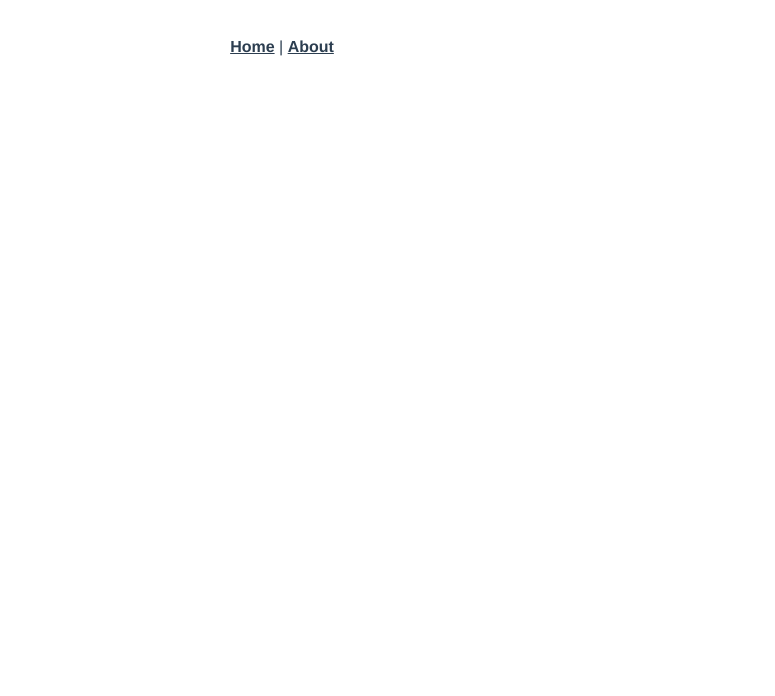
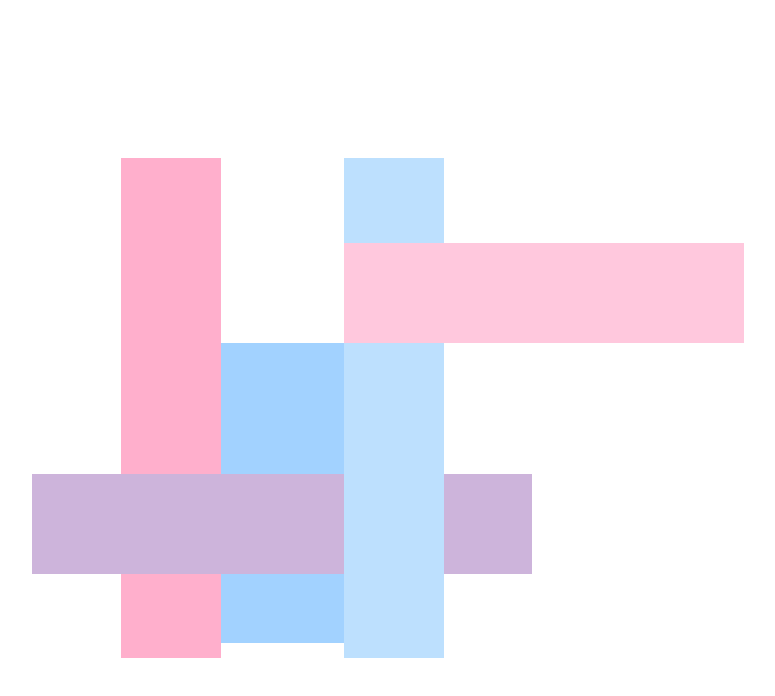
Before and after one commit to YosraFeili/dynamicBtn, a Vue app: page /uiposision in a window 1280 px wide. Shown: the top 696 px of the page, without its empty margins (358-1133 px from the left). Built offline with nearby package versions, Linux system fonts and the light colour scheme.

Commit message:
add task position

```diff
--- a/src/App.vue
+++ b/src/App.vue
@@ -1,9 +1,5 @@
 <template>
   <div id="app">
-    <nav>
-      <router-link to="/">Home</router-link> |
-      <router-link to="/about">About</router-link>
-    </nav>
     <router-view/>
   </div>
 </template>
--- a/src/router/index.js
+++ b/src/router/index.js
@@ -1,6 +1,7 @@
 import Vue from 'vue'
 import VueRouter from 'vue-router'
 import HomeView from '../views/HomeView.vue'
+import UiPosition from '@/views/UiPosition'
 
 Vue.use(VueRouter)
 
@@ -9,6 +10,11 @@ const routes = [
     path: '/',
     name: 'home',
     component: HomeView
+  },
+  {
+    path: '/uiposision',
+    name: 'position',
+    component: UiPosition
   },
   {
     path: '/about',
--- a/src/views/HomeView.vue
+++ b/src/views/HomeView.vue
@@ -1,18 +1,12 @@
 <template>
   <div class="home">
-    <img alt="Vue logo" src="../assets/logo.png">
-    <HelloWorld msg="Welcome to Your Vue.js App"/>
+    <router-link :to="{name:'position'}">task position</router-link>
   </div>
 </template>
 
 <script>
 // @ is an alias to /src
-import HelloWorld from '@/components/HelloWorld.vue'
-
 export default {
-  name: 'HomeView',
-  components: {
-    HelloWorld
-  }
+  name: 'HomeView'
 }
 </script>
--- /dev/null
+++ b/src/views/UiPosition.vue
@@ -0,0 +1,62 @@
+<template>
+<div class="body">
+    <div class="first"></div>
+    <div class="second"></div>
+    <div class="third"></div>
+    <div class="fourth"></div>
+  <div class="fifth"></div>
+  </div>
+</template>
+
+<script>
+export default {
+  name: 'UiPosition'
+}
+</script>
+
+<style scoped>
+.body{
+  display: flex;
+  justify-content: center;
+  align-items: center;
+  height: 100vh;
+  position: relative;
+}
+.first{
+  background-color: #FFAFCC;
+  width: 100px;
+  height: 500px;
+  position: absolute;
+  right: 693px;
+}
+.second{
+  background-color: #CDB4DB;
+  width: 500px;
+  height: 100px;
+  position: absolute;
+  bottom: 234px;
+}
+.third{
+  background-color: #BDE0FE;
+  width: 100px;
+  height: 500px;
+  position: absolute;
+  left: 694px;
+}
+.fourth{
+  background-color: #FFC8DD;
+  width: 400px;
+  height: 100px;
+  position: absolute;
+  top: 235px;
+  left: 694px;
+}
+.fifth{
+  background-color: #A2D2FF;
+  position: absolute;
+  top: 335px;
+  width: 300px;
+  height: 300px;
+  z-index: -1;
+}
+</style>
```
Also changed, not shown: src/views/BaseBtn.vue (added, +15 -0 lines).
